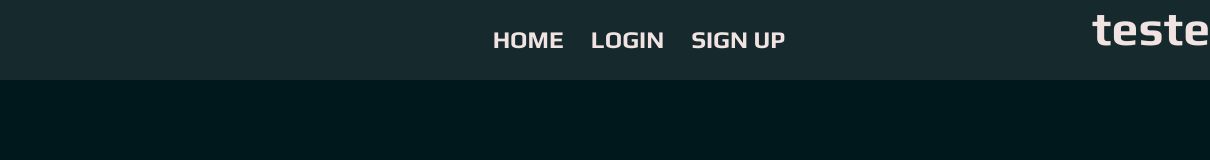
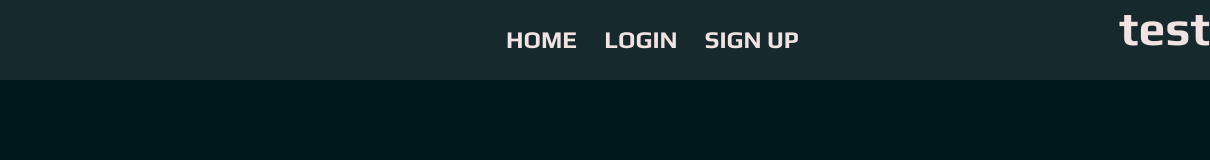
Before and after one commit to Marcelo-DID/Uni9Convert, a website: page index.html in a window 1280 px wide. Shown: the full height of the page, 70-1280 px from the left. Drawn offline with nearby package versions, Linux system fonts and the light colour scheme.

Commit message:
alteração

```diff
--- a/index.html
+++ b/index.html
@@ -23,7 +23,7 @@
                 <li class="lista"><a class="link-menu" href="#">SIGN UP</a></li>
             </ul>
         </nav>
-        <h1>teste</h1>
+        <h1>test</h1>
     </header>
 </body>
 </html>
```
